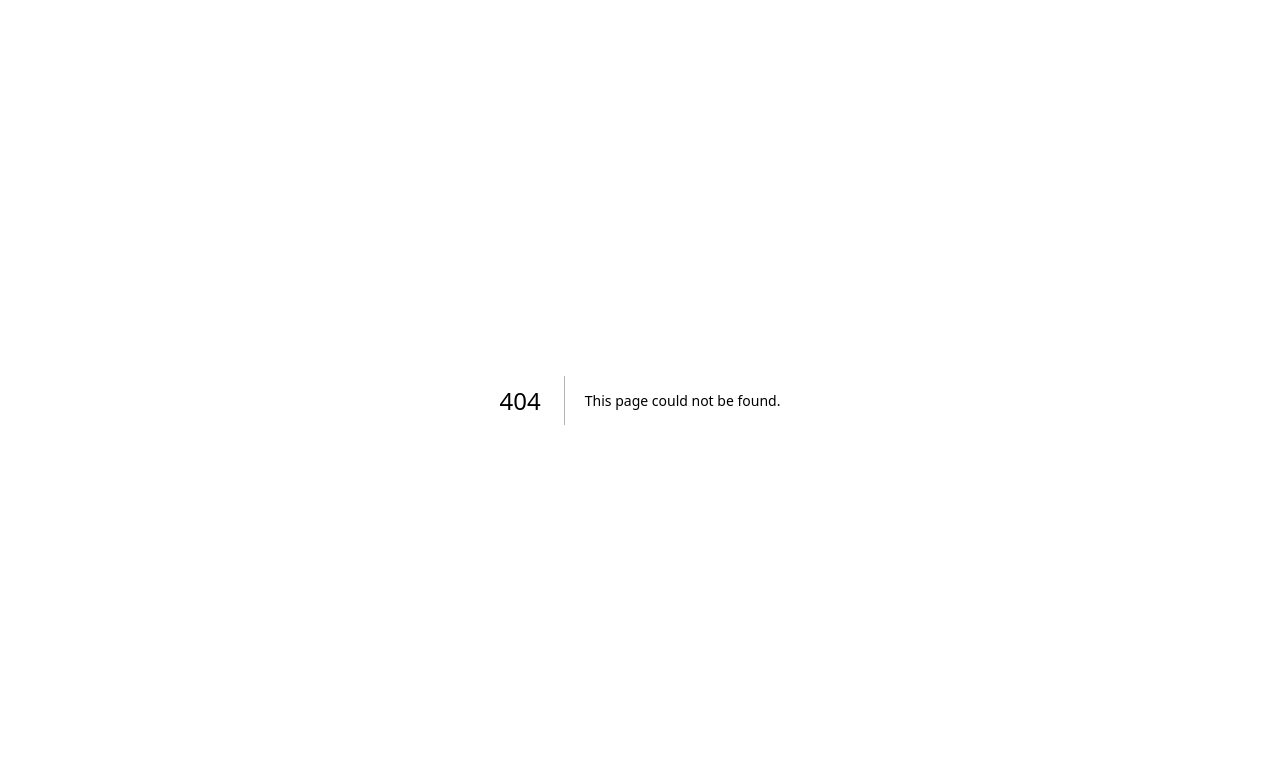
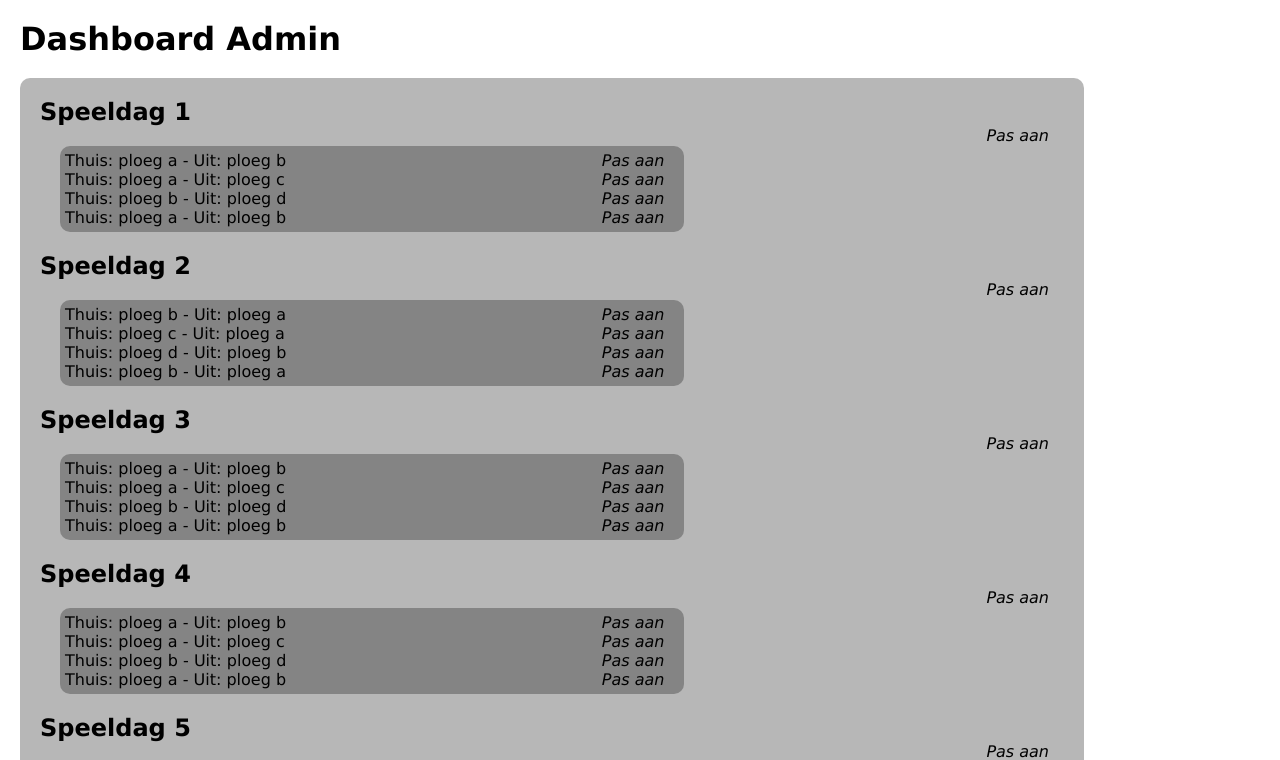
Before and after one commit to JordanMK/snooker, a Next.js app: page /admin/speeldagen in a window 1280 px wide. Before the commit this address had no page. Shown: the top 760 px of the page. Built offline with nearby package versions, Linux system fonts and the light colour scheme.

Commit message:
Speeldagen aangemaakt in admin dashboard

```diff
--- /dev/null
+++ b/src/app/admin/speeldagen/page.jsx
@@ -0,0 +1,101 @@
+import BaseLayout from "@/layout/BaseLayout";
+import "../../css/style.css";
+import Link from "next/link";
+
+export default function Speeldagen() {
+  let seizoen = {
+    speeldagen: [
+      {
+        speeldagNr: 1,
+        wedstrijden: [
+          { id: 1, thuis: "ploeg a", weg: "ploeg b" },
+          { id: 2, thuis: "ploeg a", weg: "ploeg c" },
+          { id: 3, thuis: "ploeg b", weg: "ploeg d" },
+          { id: 4, thuis: "ploeg a", weg: "ploeg b" },
+        ],
+      },
+      {
+        speeldagNr: 2,
+        wedstrijden: [
+          { id: 1, thuis: "ploeg b", weg: "ploeg a" },
+          { id: 2, thuis: "ploeg c", weg: "ploeg a" },
+          { id: 3, thuis: "ploeg d", weg: "ploeg b" },
+          { id: 4, thuis: "ploeg b", weg: "ploeg a" },
+        ],
+      },
+      {
+        speeldagNr: 3,
+        wedstrijden: [
+          { id: 1, thuis: "ploeg a", weg: "ploeg b" },
+          { id: 2, thuis: "ploeg a", weg: "ploeg c" },
+          { id: 3, thuis: "ploeg b", weg: "ploeg d" },
+          { id: 4, thuis: "ploeg a", weg: "ploeg b" },
+        ],
+      },
+      {
+        speeldagNr: 4,
+        wedstrijden: [
+          { id: 1, thuis: "ploeg a", weg: "ploeg b" },
+          { id: 2, thuis: "ploeg a", weg: "ploeg c" },
+          { id: 3, thuis: "ploeg b", weg: "ploeg d" },
+          { id: 4, thuis: "ploeg a", weg: "ploeg b" },
+        ],
+      },
+      {
+        speeldagNr: 5,
+        wedstrijden: [
+          { id: 1, thuis: "ploeg a", weg: "ploeg b" },
+          { id: 2, thuis: "ploeg a", weg: "ploeg c" },
+          { id: 3, thuis: "ploeg b", weg: "ploeg d" },
+          { id: 4, thuis: "ploeg a", weg: "ploeg b" },
+        ],
+      },
+      {
+        speeldagNr: 6,
+        wedstrijden: [
+          { id: 1, thuis: "ploeg a", weg: "ploeg b" },
+          { id: 2, thuis: "ploeg a", weg: "ploeg c" },
+          { id: 3, thuis: "ploeg b", weg: "ploeg d" },
+          { id: 4, thuis: "ploeg a", weg: "ploeg b" },
+        ],
+      },
+    ],
+  };
+  return (
+    <BaseLayout>
+      <div className="header">
+        <h1>Dashboard Admin</h1>
+      </div>
+      <div className="speeldag">
+        <ul>
+          {seizoen.speeldagen.map((speeldag) => (
+            <li key={speeldag.speeldagNr}>
+              <h2>Speeldag {speeldag.speeldagNr}</h2>
+              <Link
+                href={{
+                  pathname: "admin/speeldagen",
+                }}
+              >
+                Pas aan
+              </Link>
+              <ul>
+                {speeldag.wedstrijden.map((wedstrijd) => (
+                  <li key={wedstrijd.id}>
+                    Thuis: {wedstrijd.thuis} - Uit: {wedstrijd.weg}
+                    <Link
+                      href={{
+                        pathname: "admin/speeldagen",
+                      }}
+                    >
+                      Pas aan
+                    </Link>
+                  </li>
+                ))}
+              </ul>
+            </li>
+          ))}
+        </ul>
+      </div>
+    </BaseLayout>
+  );
+}
--- a/src/app/css/style.css
+++ b/src/app/css/style.css
@@ -26,7 +26,7 @@
     width: 80%;
 }
 
-.seizoen a {
+.seizoen a, .speeldag a {
     float: right;
     margin-right: 15px;
     text-decoration: none;
@@ -34,7 +34,27 @@
     font-style: italic;
 }
 
-.seizoen a:hover {
+.seizoen a:hover, .speeldag a:hover {
     scale: 105%;
     text-decoration: underline;
 }
+
+.speeldag {
+    background-color: rgba(0, 0, 0, 0.284);
+    border-radius: 10px;
+    margin: 20px;
+    padding: 20px;
+    width: 80%;
+}
+
+.speeldag ul {
+    list-style-type: none;
+}
+
+.speeldag ul ul {
+    background-color: rgba(0, 0, 0, 0.284);
+    border-radius: 10px;
+    margin: 20px;
+    padding: 5px;
+    width: 60%;
+}
```
Also changed, not shown: src/app/admin/page.tsx (renamed from src/app/admin/page.js, +6 -3 lines), src/components/admin/Seizoen.js (deleted, +0 -11 lines), src/components/admin/Seizoen.jsx (added, +22 -0 lines), src/components/admin/LijstSeizoen.jsx (renamed from src/components/admin/LijstSeizoen.js).
